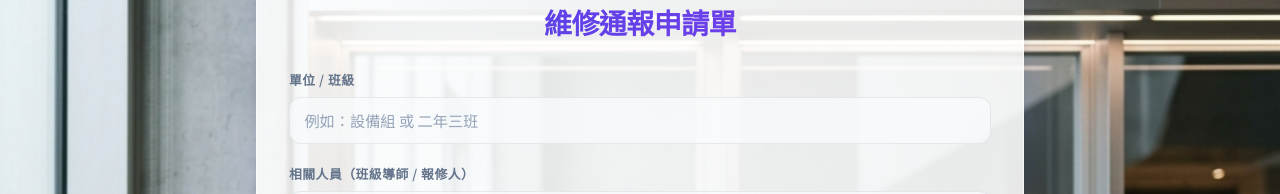
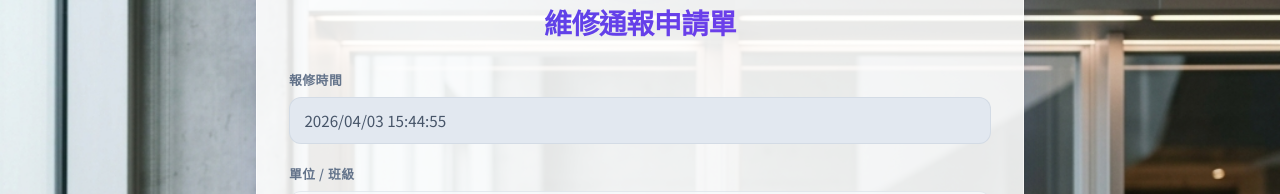
Before and after one commit to libphoto-oss/repair-system, a Next.js app: page / in a window 1280 px wide. Shown: the part 295-489 px from the top of the page. Built offline with nearby package versions, Linux system fonts and the light colour scheme; no server answers.

Commit message:
feat: 在表單顯示自動抓取的報修時間

```diff
--- a/app/page.js
+++ b/app/page.js
@@ -1,5 +1,5 @@
 'use client';
-import { useState } from 'react';
+import { useState, useEffect } from 'react';
 import Link from 'next/link';
 import Image from 'next/image';
 import { addReport } from '@/lib/api';
@@ -28,6 +28,17 @@ export default function ReportForm() {
   });
   const [loading, setLoading] = useState(false);
   const [submitResult, setSubmitResult] = useState(null);
+  const [displayTime, setDisplayTime] = useState('');
+
+  useEffect(() => {
+    const updateTime = () => {
+      const now = new Date();
+      setDisplayTime(`${now.getFullYear()}/${String(now.getMonth()+1).padStart(2,'0')}/${String(now.getDate()).padStart(2,'0')} ${String(now.getHours()).padStart(2,'0')}:${String(now.getMinutes()).padStart(2,'0')}:${String(now.getSeconds()).padStart(2,'0')}`);
+    };
+    updateTime(); // Initial grab
+    const interval = setInterval(updateTime, 1000);
+    return () => clearInterval(interval);
+  }, []);
 
   const handleChange = (e) => {
     setFormData({ ...formData, [e.target.name]: e.target.value });
@@ -89,6 +100,15 @@ export default function ReportForm() {
         )}
 
         <form onSubmit={handleSubmit}>
+          <div className="form-group">
+            <label>報修時間</label>
+            <input
+              type="text"
+              value={displayTime || '抓取時間中...'}
+              readOnly
+              style={{ backgroundColor: '#e2e8f0', color: '#475569', cursor: 'not-allowed' }}
+            />
+          </div>
           <div className="form-group">
             <label>單位 / 班級</label>
             <input
```
